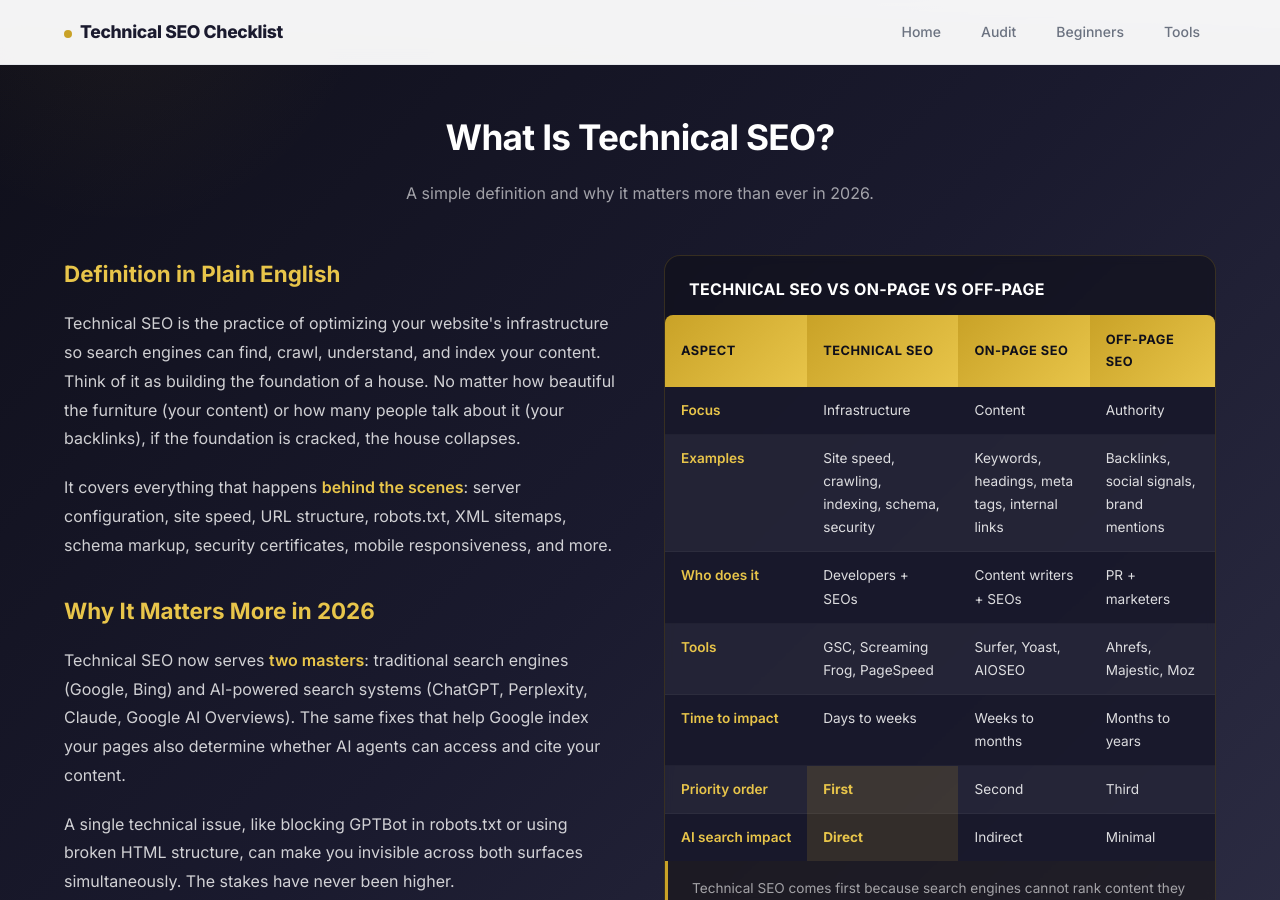
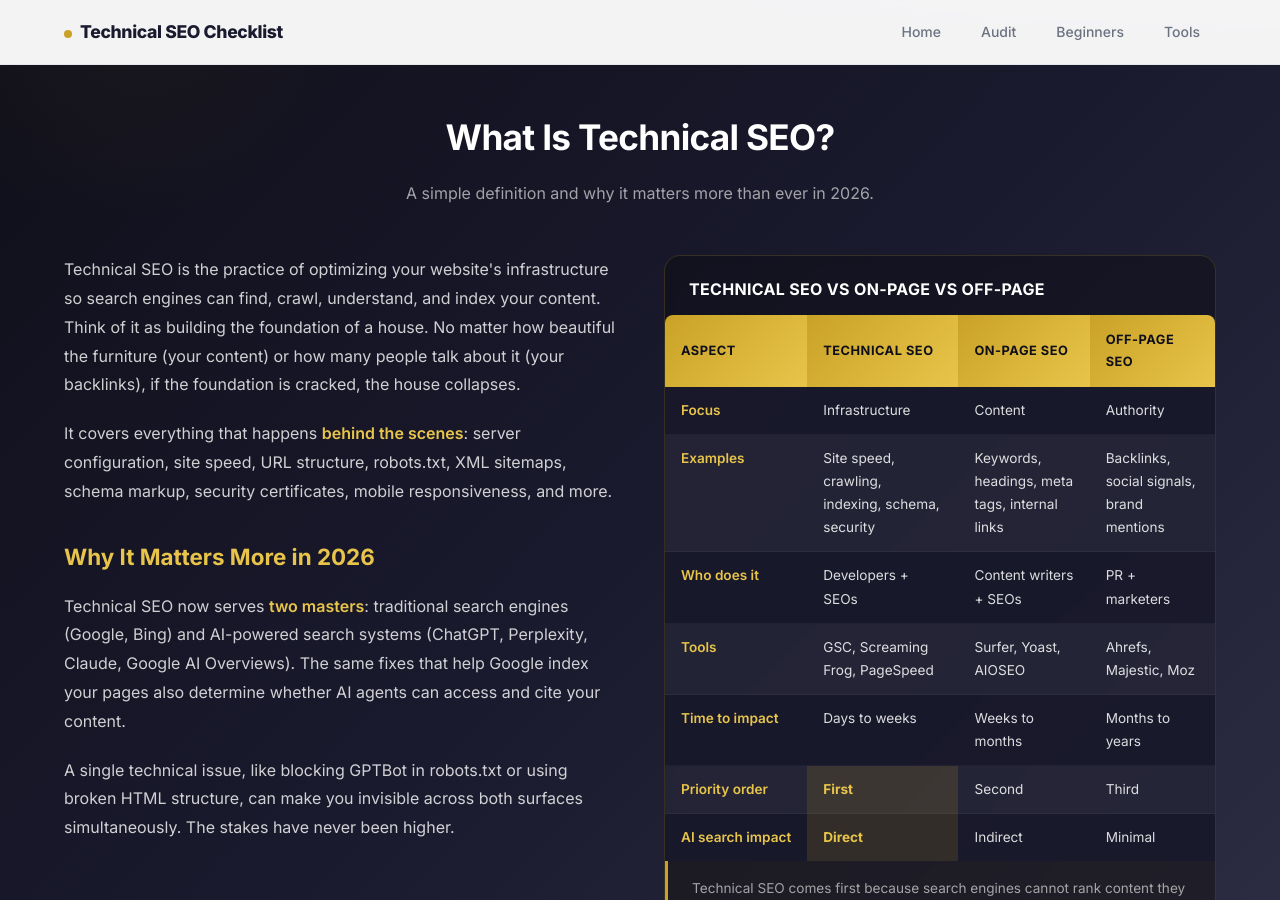
Before and after one commit to amirali115c-hub/technical-seo-checklist, a Jekyll site: the page built from index.html, in a window 1280 px wide and 900 px high, scrolled down 664 px. Built offline with Jekyll 4.4.1, drawn with Linux system fonts in a browser that asks for light colours.

Commit message:
Remove 'Definition in Plain English' heading

```diff
--- a/index.html
+++ b/index.html
@@ -85,7 +85,6 @@ schema: |
     </div>
     <div class="what-grid">
       <div class="what-text">
-        <h3>Definition in Plain English</h3>
         <p>Technical SEO is the practice of optimizing your website's infrastructure so search engines can find, crawl, understand, and index your content. Think of it as building the foundation of a house. No matter how beautiful the furniture (your content) or how many people talk about it (your backlinks), if the foundation is cracked, the house collapses.</p>
         <p>It covers everything that happens <strong>behind the scenes</strong>: server configuration, site speed, URL structure, robots.txt, XML sitemaps, schema markup, security certificates, mobile responsiveness, and more.</p>
         <h3>Why It Matters More in 2026</h3>
```
